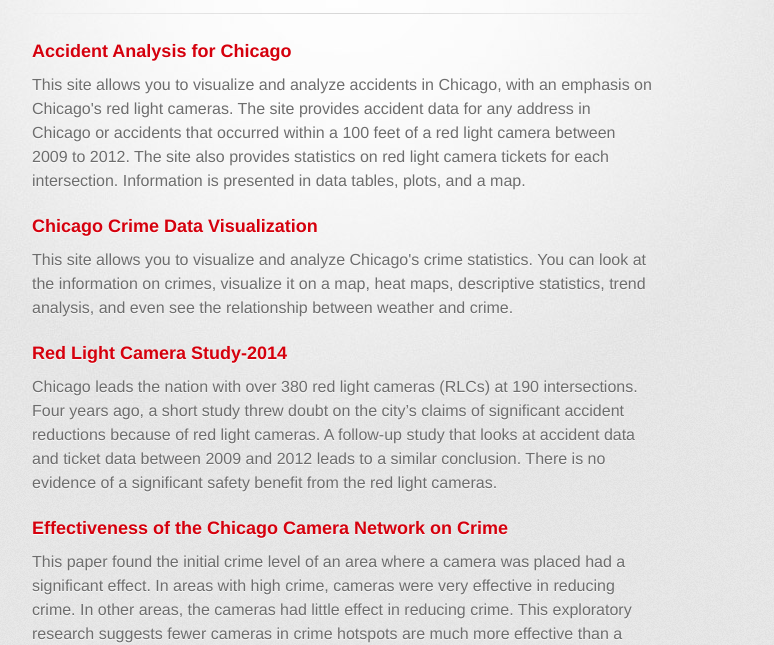
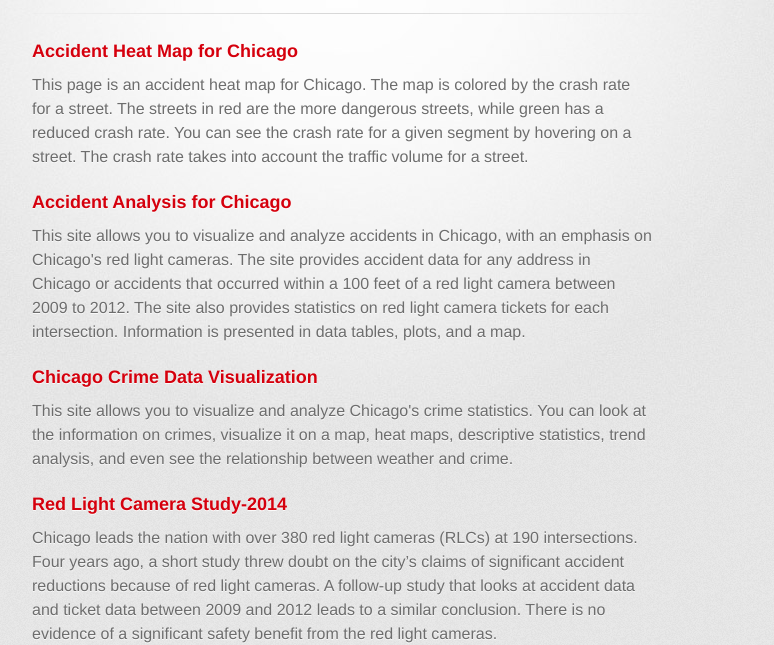
Before and after one commit to miningchi/miningchi.github.io, a plain HTML site: page index.html in a window 1280 px wide. Shown: the part 160-805 px from the top of the page, without its empty margins (298-1072 px from the left). Drawn offline with Linux system fonts and the light colour scheme; a web font is replaced by a local one.

Commit message:
Added heat map

```diff
--- a/index.html
+++ b/index.html
@@ -25,6 +25,9 @@
 
         <hr>
         <section id="main_content">
+
+<h3><a href="http://cdb.io/1zZtEVh/">Accident Heat Map for Chicago</a></h3>
+<p>This page is an accident heat map for Chicago.  The map is colored by the crash rate for a street.  The streets in red are the more dangerous streets, while green has a reduced crash rate.  You can see the crash rate for a given segment by hovering on a street.  The crash rate takes into account the traffic volume for a street.</p>
 
 <h3><a href="https://miningchi2.shinyapps.io/redlight/">Accident Analysis for Chicago</a></h3>
 <p>This site allows you to visualize and analyze accidents in Chicago, with an emphasis on Chicago's red light cameras. The site provides accident data for any address in Chicago or accidents that occurred within a 100 feet of a red light camera between 2009 to 2012. The site also provides statistics on red light camera tickets for each intersection.  Information is presented in data tables, plots, and a map.</p>
```
